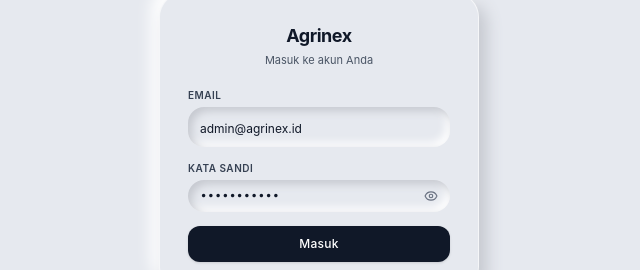
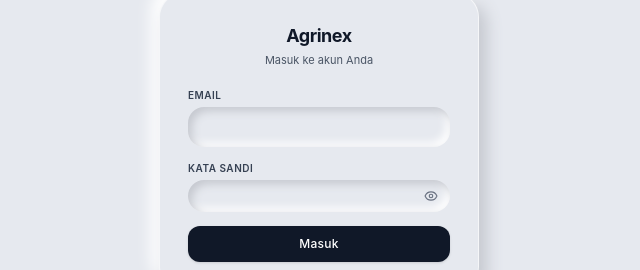
Before and after one commit to ghiffa08/weather-station-agrinex, a React (Vite) app in the folder web/: page / in a window 1280 px wide. Shown: the part 258-528 px from the top of the page, without its empty margins (321-961 px from the left). Built offline with nearby package versions, Linux system fonts and the light colour scheme; no server answers.

Commit message:
fix(security): remove prefilled credentials and placeholders from login fields

```diff
--- a/web/src/presentation/views/LoginPage.tsx
+++ b/web/src/presentation/views/LoginPage.tsx
@@ -7,8 +7,8 @@
 }
 
 export const LoginPage: React.FC<LoginPageProps> = ({ onLoginSuccess }) => {
-  const [email, setEmail] = useState<string>('admin@agrinex.id');
-  const [password, setPassword] = useState<string>('agrinex2026');
+  const [email, setEmail] = useState<string>('');
+  const [password, setPassword] = useState<string>('');
   const [showPassword, setShowPassword] = useState<boolean>(false);
   const [loading, setLoading] = useState<boolean>(false);
   const [errorMessage, setErrorMessage] = useState<string | null>(null);
@@ -60,10 +60,11 @@
                 <input
                   type="email"
                   required
+                  autoComplete="username"
                   value={email}
                   onChange={(e) => setEmail(e.target.value)}
-                  placeholder="nama@agrinex.id"
-                  className="w-full bg-transparent text-xs text-gray-900 placeholder-gray-400 focus:outline-none"
+                  placeholder=""
+                  className="w-full bg-transparent text-xs text-gray-900 focus:outline-none"
                 />
               </div>
             </div>
@@ -76,10 +77,11 @@
                 <input
                   type={showPassword ? 'text' : 'password'}
                   required
+                  autoComplete="current-password"
                   value={password}
                   onChange={(e) => setPassword(e.target.value)}
-                  placeholder="••••••••"
-                  className="w-full bg-transparent text-xs text-gray-900 placeholder-gray-400 focus:outline-none font-mono"
+                  placeholder=""
+                  className="w-full bg-transparent text-xs text-gray-900 focus:outline-none font-mono"
                 />
                 <button
                   type="button"
```
